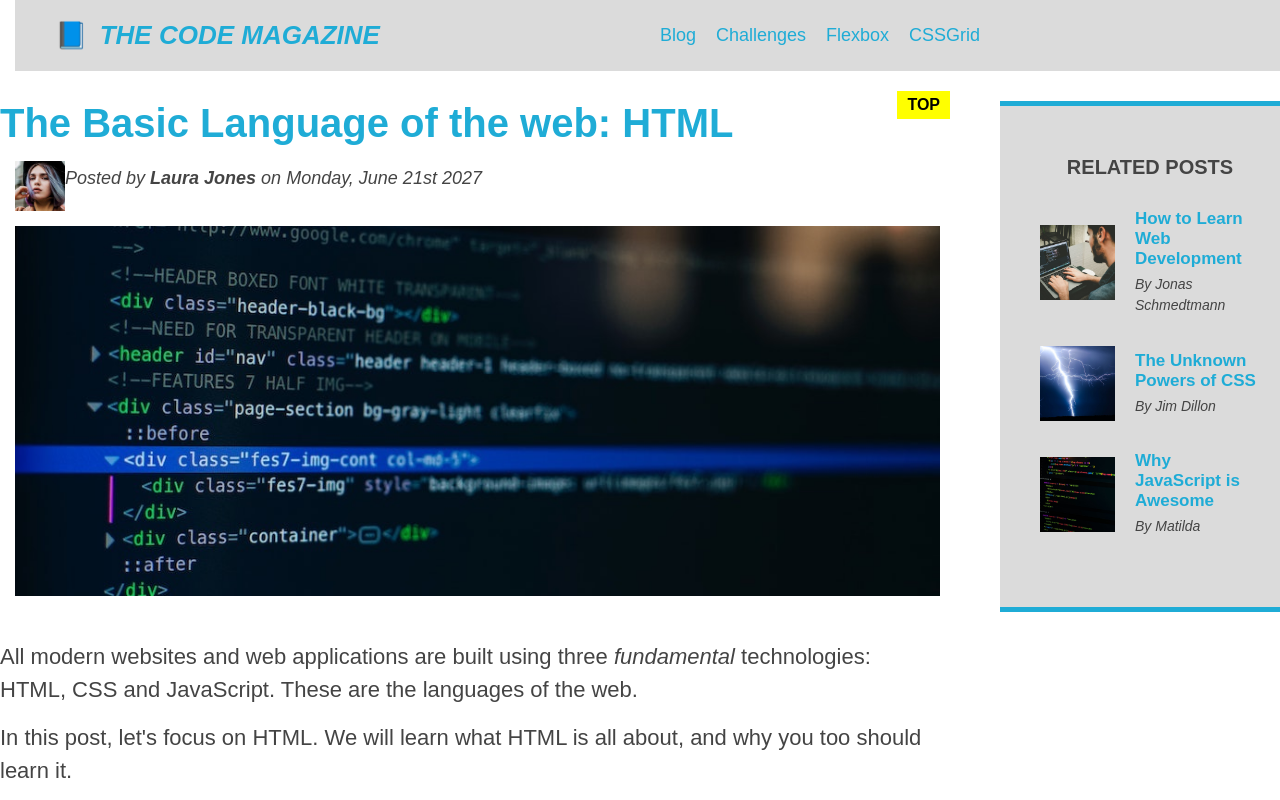
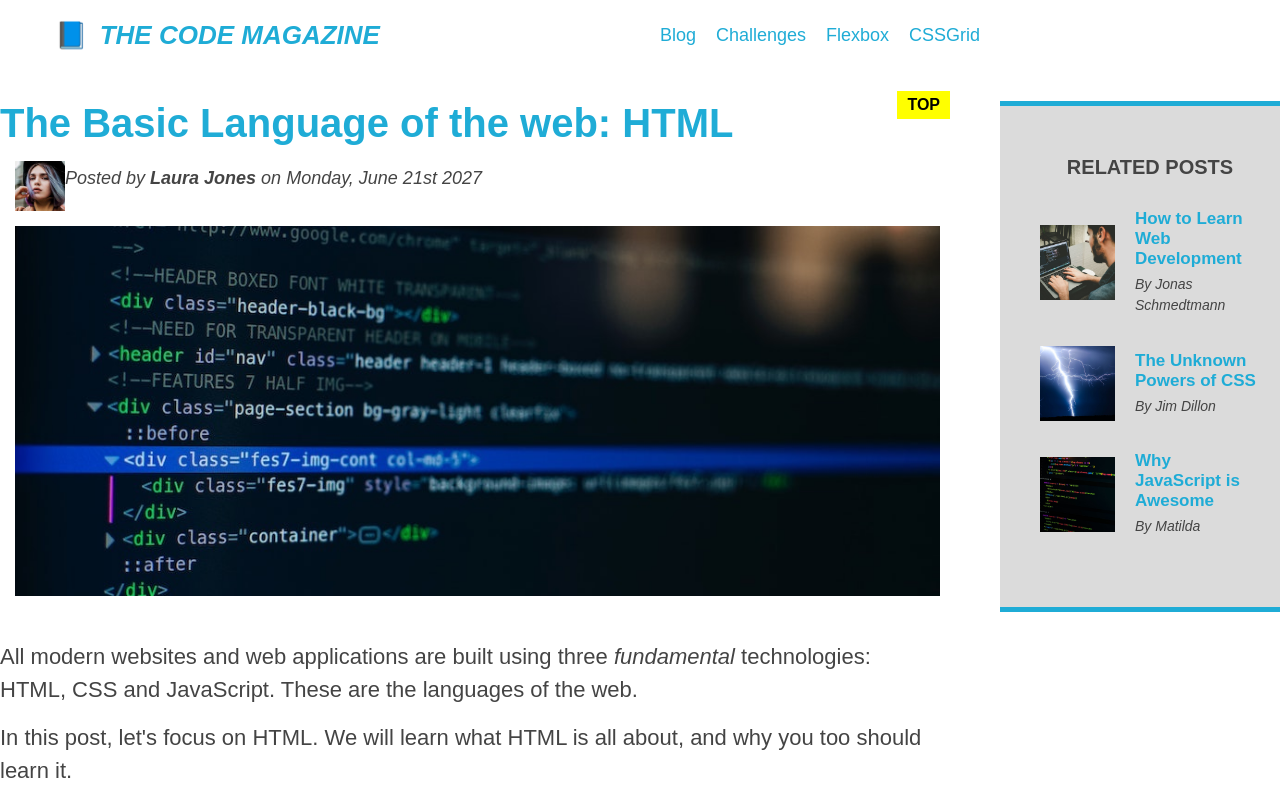
Before and after one commit to wburns33/HTML-CSS-Workflow, a plain HTML site: page 03-CSS-Fundamentals /index.html in a window 1280 px wide. Shown: the top 800 px of the page. Drawn offline with Linux system fonts and the light colour scheme.

Commit message:
Main header background color eliminated.

```diff
--- a/03-CSS-Fundamentals /style.css
+++ b/03-CSS-Fundamentals /style.css
@@ -21,7 +21,7 @@ body {
 }
 /* Reset magins and paddings  */
 .main-header {
-  background-color: #dbdbdb;
+  /* background-color: #dbdbdb; */
   /* background-color: red; */
   /* padding: 20px;
   padding-left: 40px;
```
